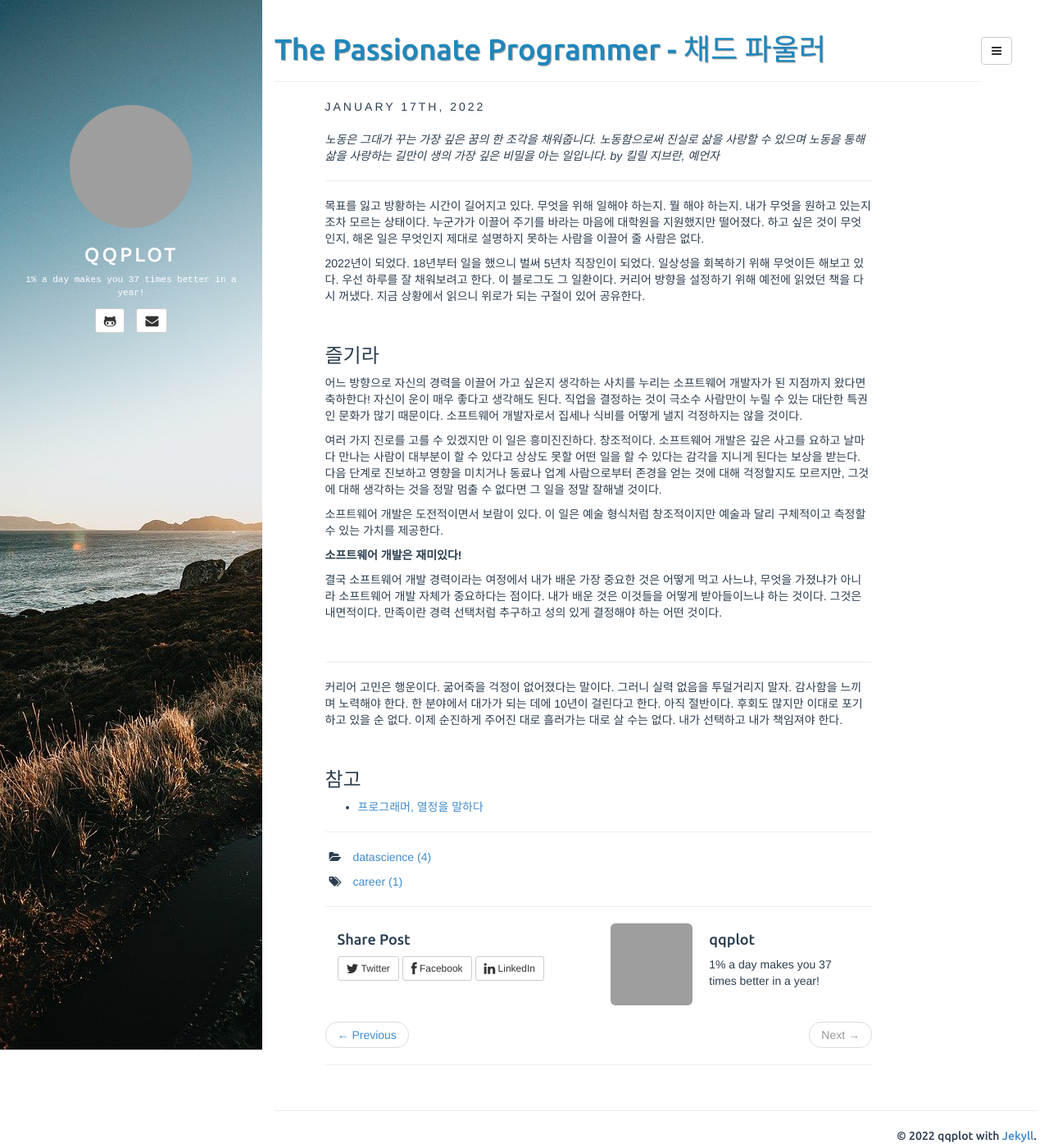
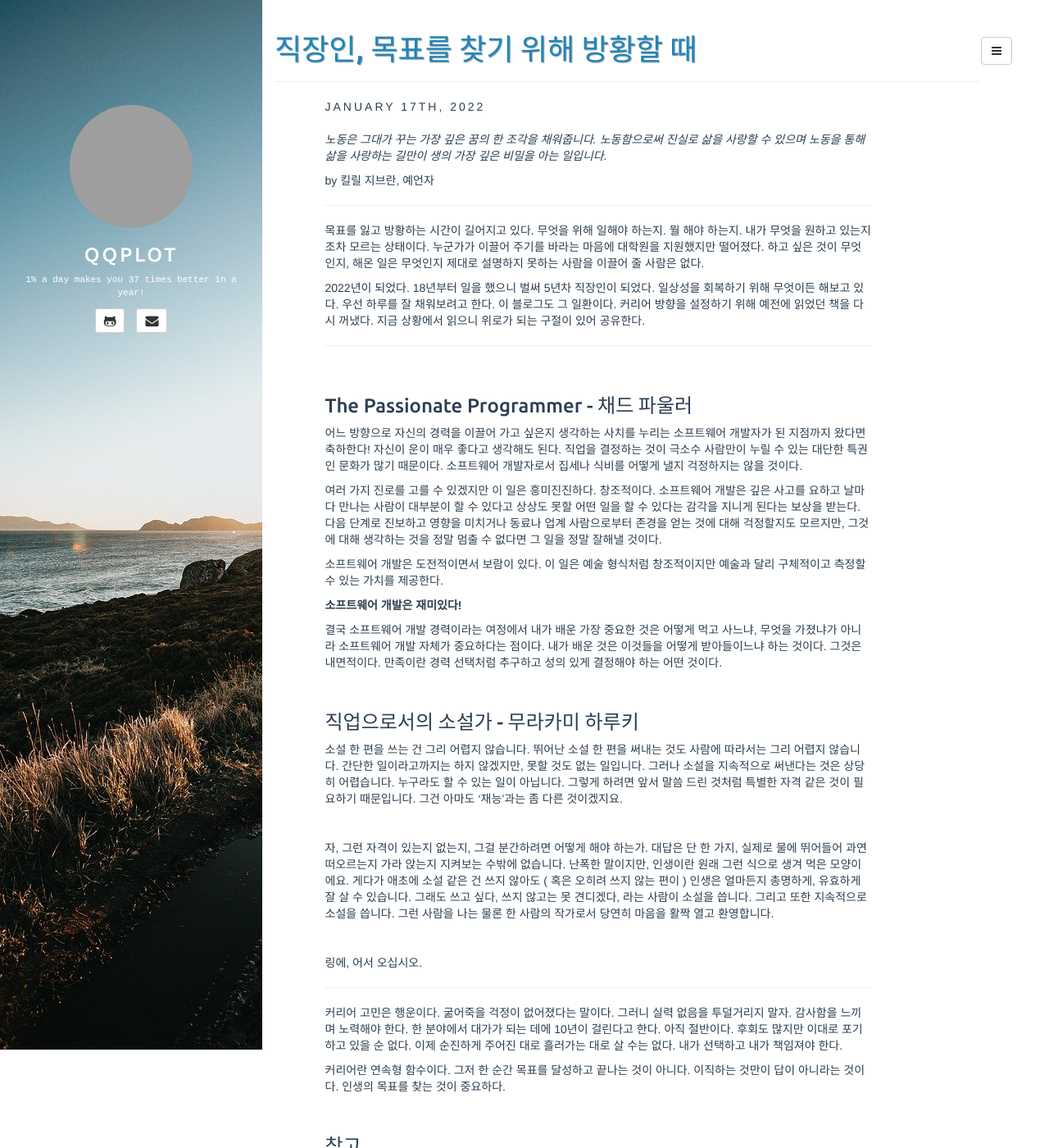
Before and after one commit to qqplot/qqplot.github.io, a Jekyll site: the page built from _posts/2022-01-17-the_passionate_programmer.md, in a window 1280 px wide and 1400 px high. Shown: the whole window at 82% size. Built offline with Jekyll 4.4.1, drawn with Linux system fonts in a browser that asks for light colours; comment, search, counter and statistics services are not loaded; grey boxes are pictures that could not be loaded.

Commit message:
post changed

```diff
--- a/_posts/2022-01-17-the_passionate_programmer.md
+++ b/_posts/2022-01-17-the_passionate_programmer.md
@@ -1,6 +1,6 @@
 ---
 layout: post
-title:  "The Passionate Programmer - 채드 파울러"
+title:  "직장인, 목표를 찾기 위해 방황할 때"
 categories: [ datascience ]
 tags: [ career ]
 fullview: false
@@ -9,8 +9,9 @@ comments: true
 
 *노동은 그대가 꾸는 가장 깊은 꿈의 한 조각을 채워줍니다.
 노동함으로써 진실로 삶을 사랑할 수 있으며
-노동을 통해 삶을 사랑하는 길만이 생의 가장 깊은 비밀을 아는 일입니다.
-by 킬릴 지브란, 예언자*
+노동을 통해 삶을 사랑하는 길만이 생의 가장 깊은 비밀을 아는 일입니다.*
+
+by 킬릴 지브란, 예언자
 
 ---
 
@@ -18,9 +19,11 @@ by 킬릴 지브란, 예언자*
 
 2022년이 되었다. 18년부터 일을 했으니 벌써 5년차 직장인이 되었다. 일상성을 회복하기 위해 무엇이든 해보고 있다. 우선 하루를 잘 채워보려고 한다. 이 블로그도 그 일환이다. 커리어 방향을 설정하기 위해 예전에 읽었던 책을 다시 꺼냈다. 지금 상황에서 읽으니 위로가 되는 구절이 있어 공유한다.
 
+---
+
 <br/>
 
-### 즐기라
+### The Passionate Programmer - 채드 파울러
 어느 방향으로 자신의 경력을 이끌어 가고 싶은지 생각하는 사치를 누리는 소프트웨어 개발자가 된 지점까지 왔다면 축하한다! 자신이 운이 매우 좋다고 생각해도 된다. 직업을 결정하는 것이 극소수 사람만이 누릴 수 있는 대단한 특권인 문화가 많기 때문이다. 소프트웨어 개발자로서 집세나 식비를 어떻게 낼지 걱정하지는 않을 것이다.
 
 여러 가지 진로를 고를 수 있겠지만 이 일은 흥미진진하다. 창조적이다. 소프트웨어 개발은 깊은 사고를 요하고 날마다 만나는 사람이 대부분이 할 수 있다고 상상도 못할 어떤 일을 할 수 있다는 감각을 지니게 된다는 보상을 받는다. 다음 단계로 진보하고 영향을 미치거나 동료나 업계 사람으로부터 존경을 얻는 것에 대해 걱정할지도 모르지만, 그것에 대해 생각하는 것을 정말 멈출 수 없다면 그 일을 정말 잘해낼 것이다.
@@ -33,11 +36,31 @@ by 킬릴 지브란, 예언자*
 
 <br/>
 
+### 직업으로서의 소설가 - 무라카미 하루키
+
+소설 한 편을 쓰는 건 그리 어렵지 않습니다. 뛰어난 소설 한 편을 써내는 것도 사람에 따라서는 그리 어렵지 않습니다.
+간단한 일이라고까지는 하지 않겠지만, 못할 것도 없는 일입니다.
+그러나 소설을 지속적으로 써낸다는 것은 상당히 어렵습니다.
+누구라도 할 수 있는 일이 아닙니다.
+그렇게 하려면 앞서 말씀 드린 것처럼 특별한 자격 같은 것이 필요하기 때문입니다.
+그건 아마도 '재능'과는 좀 다른 것이겠지요.
+
+<br/>
+
+자, 그런 자격이 있는지 없는지, 그걸 분간하려면 어떻게 해야 하는가. 대답은 단 한 가지, 실제로 물에 뛰어들어 과연 떠오르는지 가라 앉는지 지켜보는 수밖에 없습니다.
+난폭한 말이지만, 인생이란 원래 그런 식으로 생겨 먹은 모양이에요. 게다가 애초에 소설 같은 건 쓰지 않아도 ( 혹은 오히려 쓰지 않는 편이 ) 인생은 얼마든지 총명하게, 유효하게 잘 살 수 있습니다.
+그래도 쓰고 싶다, 쓰지 않고는 못 견디겠다, 라는 사람이 소설을 씁니다. 그리고 또한 지속적으로 소설을 씁니다.
+그런 사람을 나는 물론 한 사람의 작가로서 당연히 마음을 활짝 열고 환영합니다.
+
+<br/>
+
+링에, 어서 오십시오.
+
 ---
 
 커리어 고민은 행운이다. 굶어죽을 걱정이 없어졌다는 말이다. 그러니 실력 없음을 투덜거리지 말자. 감사함을 느끼며 노력해야 한다. 한 분야에서 대가가 되는 데에 10년이 걸린다고 한다. 아직 절반이다. 후회도 많지만 이대로 포기하고 있을 순 없다. 이제 순진하게 주어진 대로 흘러가는 대로 살 수는 없다. 내가 선택하고 내가 책임져야 한다.
 
-
+커리어란 연속형 함수이다. 그저 한 순간 목표를 달성하고 끝나는 것이 아니다. 이직하는 것만이 답이 아니라는 것이다. 인생의 목표를 찾는 것이 중요하다.
 
 
 <br/>
@@ -46,5 +69,6 @@ by 킬릴 지브란, 예언자*
 ### 참고
 
 - [프로그래머, 열정을 말하다](http://www.kyobobook.co.kr/product/detailViewKor.laf?ejkGb=KOR&mallGb=KOR&barcode=9788966260225&orderClick=LEa&Kc=)
+- [직업으로서의 소설가](http://www.kyobobook.co.kr/product/detailViewKor.laf?mallGb=KOR&ejkGb=KOR&barcode=9788972757719)
 
 ---
```
